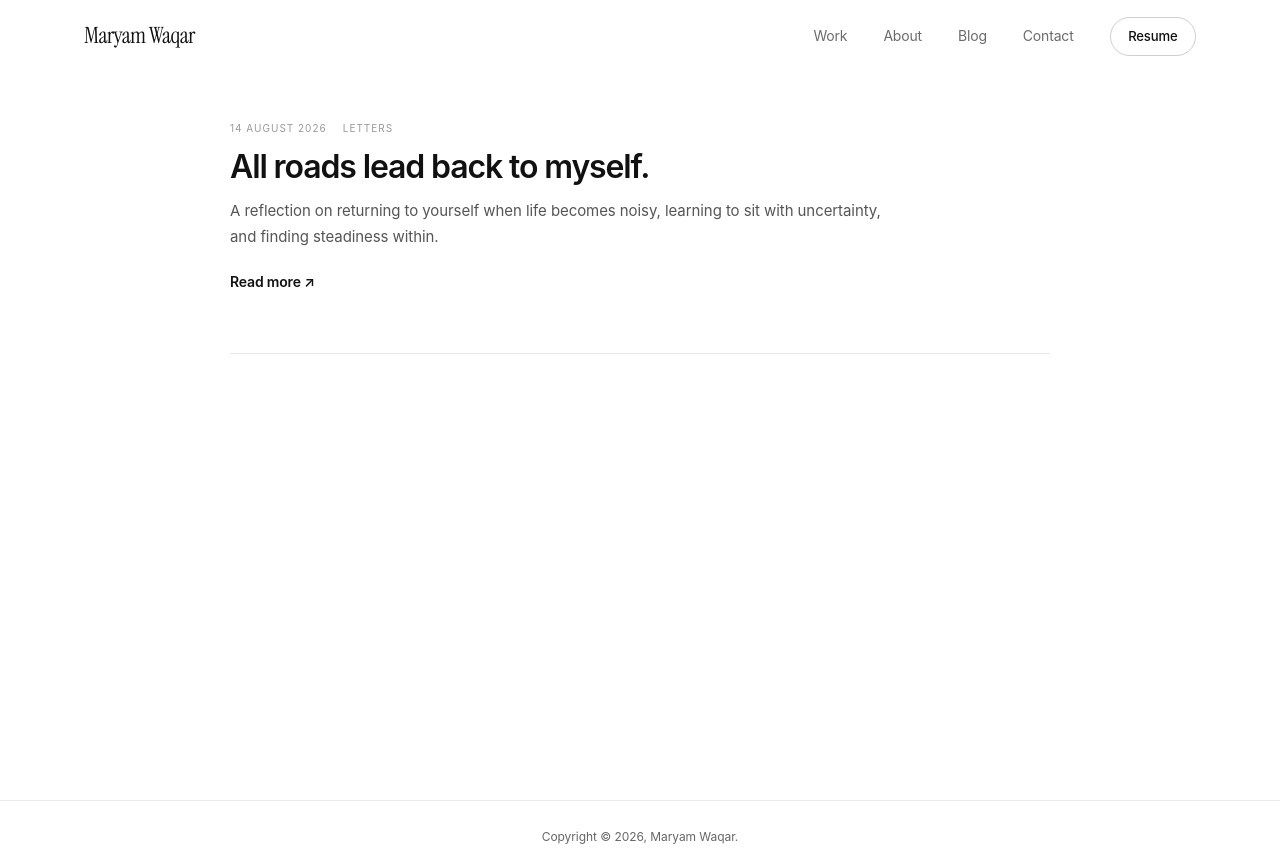
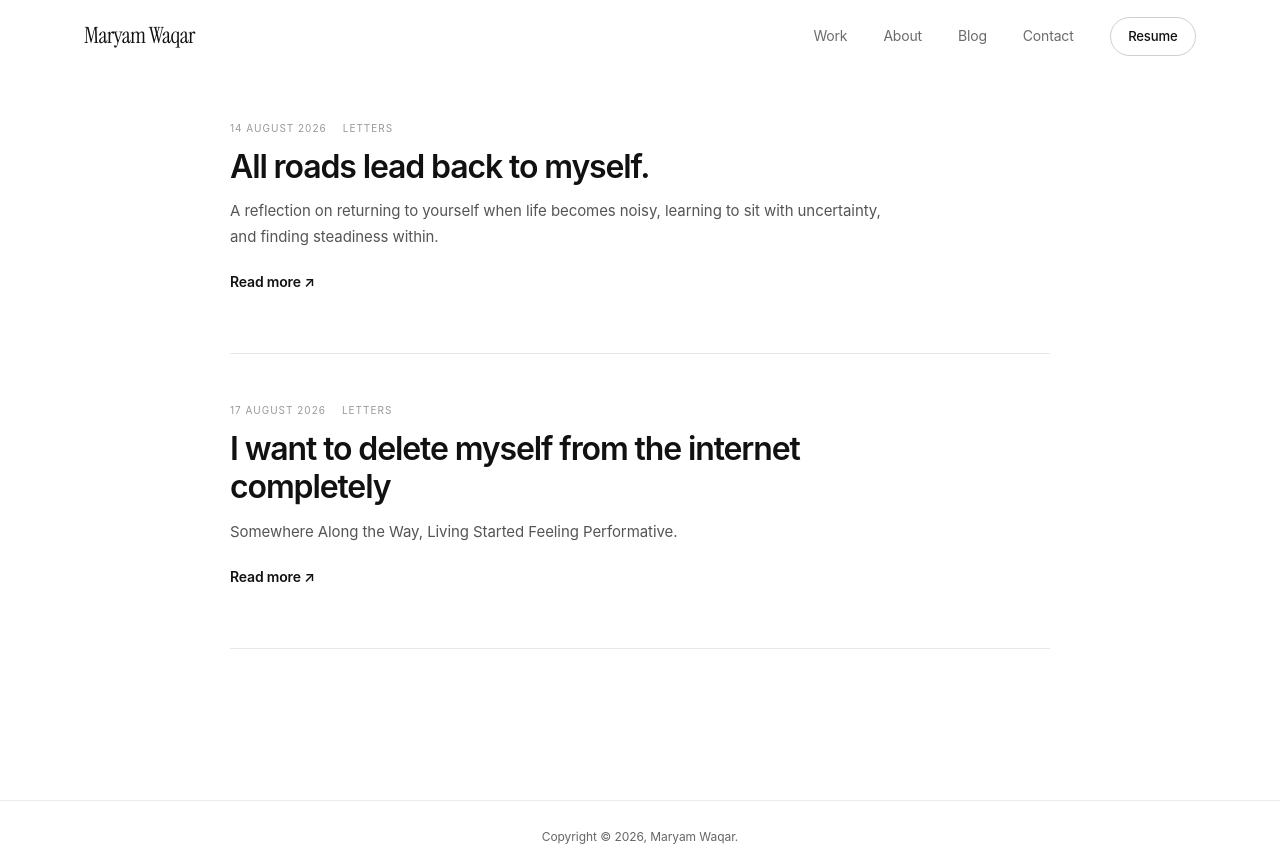
Before and after one commit to maryamwaqar1305/mrymwaq, a React (Vite) app: page /blog in a window 1280 px wide. Built offline with nearby package versions, Linux system fonts and the light colour scheme.

Commit message:
modified:   src/pages/Blog.jsx         modified:   src/pages/BlogPost.jsx         modified:   src/pages/Quotes.jsx

```diff
--- a/src/pages/Blog.jsx
+++ b/src/pages/Blog.jsx
@@ -9,6 +9,16 @@ const posts = [
     title: "All roads lead back to myself.",
     excerpt:
       "A reflection on returning to yourself when life becomes noisy, learning to sit with uncertainty, and finding steadiness within.",
+  },
+
+  {
+    number: "02",
+    date: "17 AUGUST 2026",
+    category: "LETTERS",
+    slug: "i-want-to-delete-myself-from-the-internet-completely",
+    title: "I want to delete myself from the internet completely",
+    excerpt:
+      "Somewhere Along the Way, Living Started Feeling Performative.",
   },
 ];
 
--- a/src/pages/BlogPost.jsx
+++ b/src/pages/BlogPost.jsx
@@ -18,6 +18,20 @@ const posts = {
       `For a long time, I treated chaos like something to defeat. Like if I organized my days better or worked harder or stayed busier, I could outrun it. I kept trying to fix the outside, thinking it would repair the inside. It never worked that way. The outside kept changing its shape. Life kept shifting. People changed, plans broke, feelings moved around like furniture in a dark room. I kept realizing the world would always remain unpredictable, and the only place that could hold any real steadiness was inside me.`,
 
       `That thought scared me at first because it meant I had nowhere else to escape. It meant I had to meet myself fully, with all the unfinished thoughts and unresolved feelings I kept placing in the background. There is something deeply uncomfortable about sitting with yourself when your mind feels crowded. Silence starts feeling louder than noise. Old memories return like unfinished conversations. Things I thought I had moved past begin sitting across from me again, asking to be felt properly this time.`,
+    ],
+  },
+
+  "I want to delete myself from the internet completely": {
+    title: "I want to delete myself from the internet completely",
+    date: "17 AUGUST 2026",
+    category: "LETTERS",
+
+    content: [
+      `There are days where I genuinely feel exhausted by how aware I have become of my own existence. Every part of life feels observed now, even when nobody is physically watching. I can be sitting in a café with coffee getting cold beside me, sunlight falling perfectly across the table, music playing somewhere in the background, and instead of fully being there, part of my brain immediately turns the moment into something visual. Something postable. Something that could become a story, a photo dump, a tweet, a paragraph, a memory designed for an audience before it even becomes a memory for myself. That realization scares me more than I admit because I don’t think humans were meant to constantly witness themselves from the outside like this. I think we were meant to disappear inside moments fully, without interruption, without documentation, without feeling this constant pressure to archive ourselves so we can later prove that we lived.`,
+
+      `What makes it worse is that the internet convinced us this behavior is normal. Entire generations now experience life while mentally standing outside of it at the same time. Every dinner table has somebody checking how they look in the front camera. Every concert has thousands of people recording songs they will barely rewatch later. Every beautiful interaction immediately becomes content material in our heads. Even grief gets formatted now. Even loneliness becomes aesthetic. Sometimes I scroll through social media and feel like everybody is performing emotional intimacy instead of actually living it. Everybody knows how to sound self-aware now. Everybody knows how to phrase their sadness beautifully. Everybody knows how to package vulnerability into something consumable. Somewhere along the way, being human started feeling strangely theatrical. And also people digging up ‘relatable quotes’ to justify their nasty behaviour, like be serious for once! Stop hiding behind Pinterest philosophy and take some god damn accountability.`,
+
+      `I think that’s why privacy feels so emotionally important to me now. Privacy used to mean hiding things out of shame or fear. Now it feels sacred. There is something deeply comforting about experiences that exist nowhere except inside your own memory. Some moments become more beautiful when they remain untouched by other people’s opinions. A conversation during a midnight walk. Somebody laughing in the passenger seat while rain hits the windows. Crying during a train ride while nobody notices. Hearing a song at the exact right moment in your life. These things lose something when they immediately become public. The internet keeps teaching us that experiences gain value once they are seen, but honestly, some things feel more alive when nobody else knows they happened.`,
     ],
   },
 };
@@ -76,7 +90,6 @@ export default function BlogPost() {
 
         </header>
 
-
         <div className="blog-post-body">
 
           {post.content.map((paragraph, index) => (
--- a/src/pages/Quotes.jsx
+++ b/src/pages/Quotes.jsx
@@ -5,7 +5,7 @@ const quotes = [
     id: "01",
     date: "14 AUGUST 2026",
     text:
-      "Sometimes finding yourself means returning to the places within you that you thought you had already outgrown.",
+      "As long as I have myself, I will be fine. I have lost people, changed cities, outgrown dreams, and watched entire chapters of my life come to an end. Yet somehow, I have always found my way back to myself. That realization is strangely comforting. It means no matter what life takes from me, it can never take the person who keeps rebuilding it.",
   },
 ];
 
```
